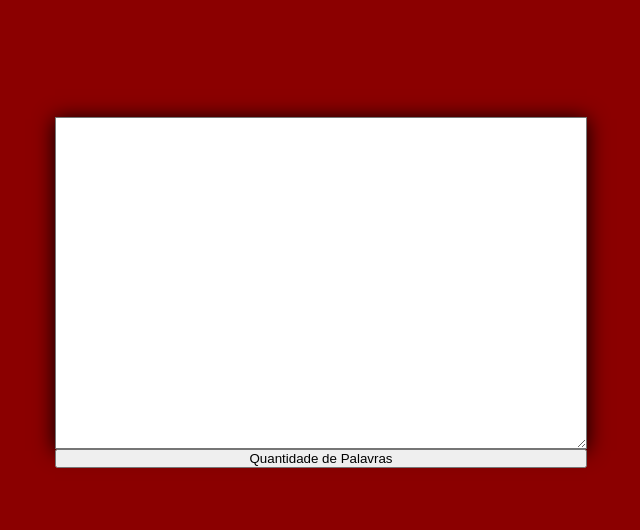
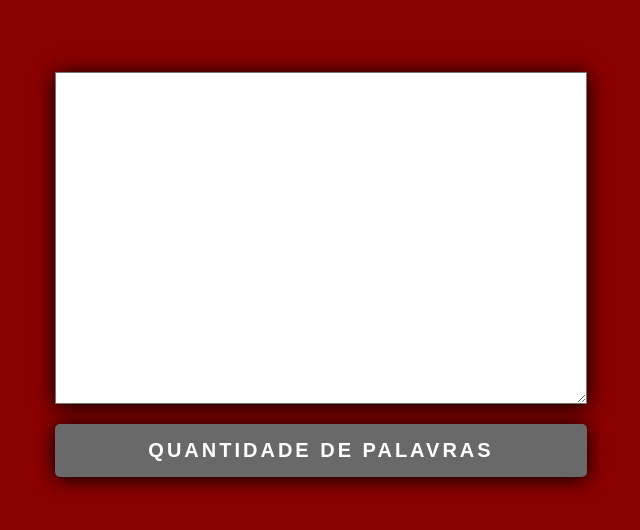
Before and after one commit to JosePaulino/contador-de-palavras, a plain HTML site: page index.html in a window 1280 px wide. Shown: the part 108-638 px from the top of the page, without its empty margins (319-959 px from the left). Drawn offline with Linux system fonts and the light colour scheme.

Commit message:
Add files via upload

```diff
--- a/styles.css
+++ b/styles.css
@@ -28,3 +28,24 @@ body{
   color: black;
   box-shadow: 0 2px 20px black;
 }
+
+button{
+  background: dimgray;
+  border: none;
+  padding: 15px 0;
+  margin-top: 20px;
+  border-radius: 5px;
+  font-size: 20px;
+  letter-spacing: 3px;
+  text-transform: uppercase;
+  color: #fff;
+  box-shadow: 0 2px 20px black;
+  font-weight: 900;
+}
+
+#palavras{
+  margin-top: 35px;
+  color: #fff;
+  font-weight: 600;
+  text-align: center;
+}
```
